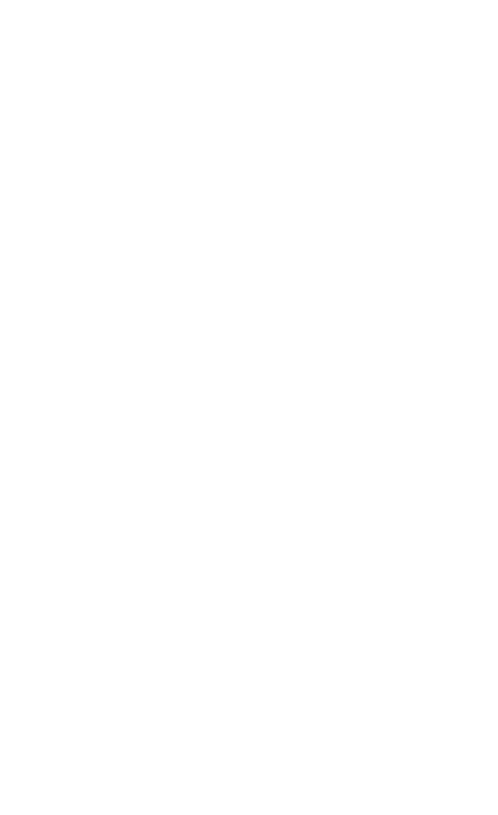
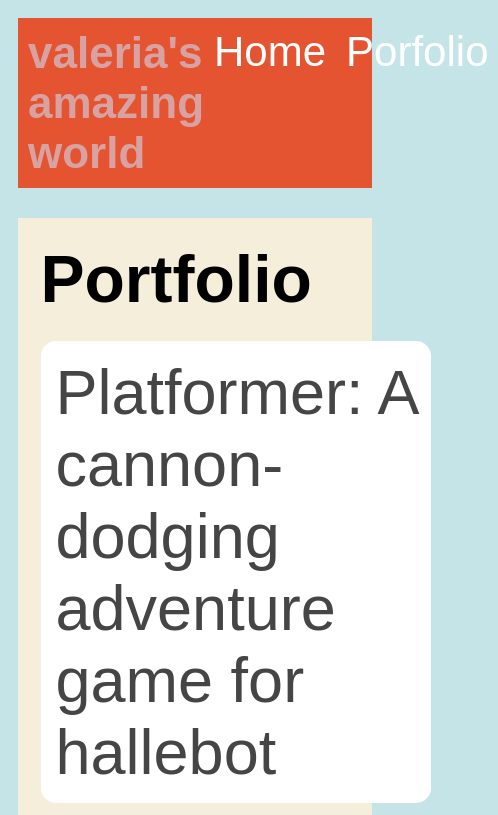
Before and after one commit to valeriaramirez98/valeriaramirez98.github.io, a plain HTML site: page portfolio.html in a window 390 px wide. Shown: the top 815 px of the page, 498 px wide, since content can reach past the window. Drawn offline with Linux system fonts and the light colour scheme.

Commit message:
add portfolio page to website

```diff
--- a/portfolio.html
+++ b/portfolio.html
@@ -0,0 +1,41 @@
+<!DOCTYPE html>
+<html>
+  <head>
+    <title> valeria's amazing website </title>
+    <link rel="stylesheet" href="style.css"/>
+  </head>
+
+  <body>
+    <!-- All content goes here -->
+    <div id="all-contents">
+      <nav>
+     <h1> valeria's amazing world</h1>
+     <ul id="nav-ul">
+     <li class="nav-li">
+        <a href="index.html"> Home</a>
+        </li>
+        <li class="nav-li">
+         <a href ="portfolio.html">Porfolio</a>
+         </li>
+        </ul>
+      </nav>
+
+     <main>
+      <div class="content">
+        <h1> Portfolio</h1>
+        <ul id="portfolio">
+          <li>
+            <a href="fsd-projects/platformer/"> Platformer: A cannon-dodging adventure game for hallebot </a>
+           </li>
+           <li>
+            <a href="fsd-projects/bouncing-box"> Bouncing Box: A fun introduction to web game development</a>
+           </li>
+           <li>
+            <a href="fsd-projects/circularity"> Circularity: A poetic motion experiment with circles</a>
+        </li>
+       </ul>
+      </div>
+     </main>
+    </div>
+  </body>
+</html>
--- a/style.css
+++ b/style.css
@@ -75,3 +75,80 @@ main {
 h2, h3 {
     margin: 0px;
 }
+
+/* Portfolio styles */
+.content h1 {
+  color: black;
+}
+
+#portfolio {
+  list-style-type: none;
+  padding-left: 0;
+}
+
+#portfolio li {
+  background: #fff;
+  padding: 10px;
+  border-radius: 10px;
+  margin-bottom: 10px;
+}
+
+#portfolio li:hover {
+  background: #eee;
+}
+
+#portfolio a {
+  text-decoration: none;
+  color: #454545;
+}
+
+
+/* responsive web design */
+@media screen and (min-width: 120px) and (max-width: 1080px) {
+  main {
+    height: 100ch;
+    zoom: 1.5;
+    display: grid;
+  }
+
+  h1 {
+    font-size: 44px;
+  }
+
+  h2 {
+    font-size: 42px;
+  }
+
+  h3 {
+    font-size: 36px;
+  }
+
+  #all-contents {
+    height: 100ch;
+    margin: none;
+  }
+
+  a {
+    font-size: 42px;
+  }
+
+  .sidebar {
+    margin-right: 0px;
+    justify-content: center;
+    align-items: center;
+  }
+
+  .sidebar-img {
+    width: 100%;
+  }
+
+  p,
+  li {
+    font-size: 24px;
+  }
+
+  .content {
+    align-content: center;
+    justify-content: center;
+  }
+}
```
